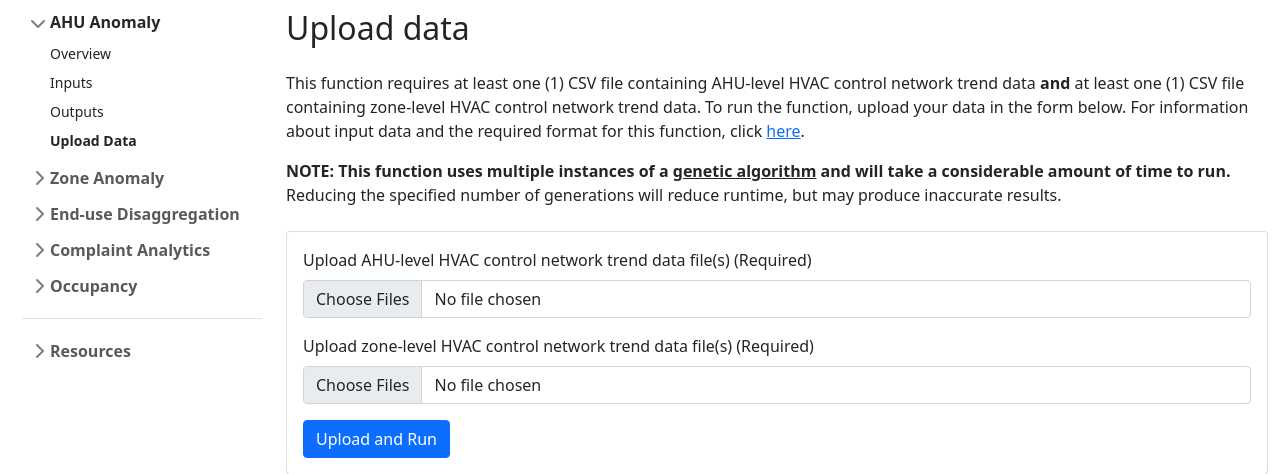
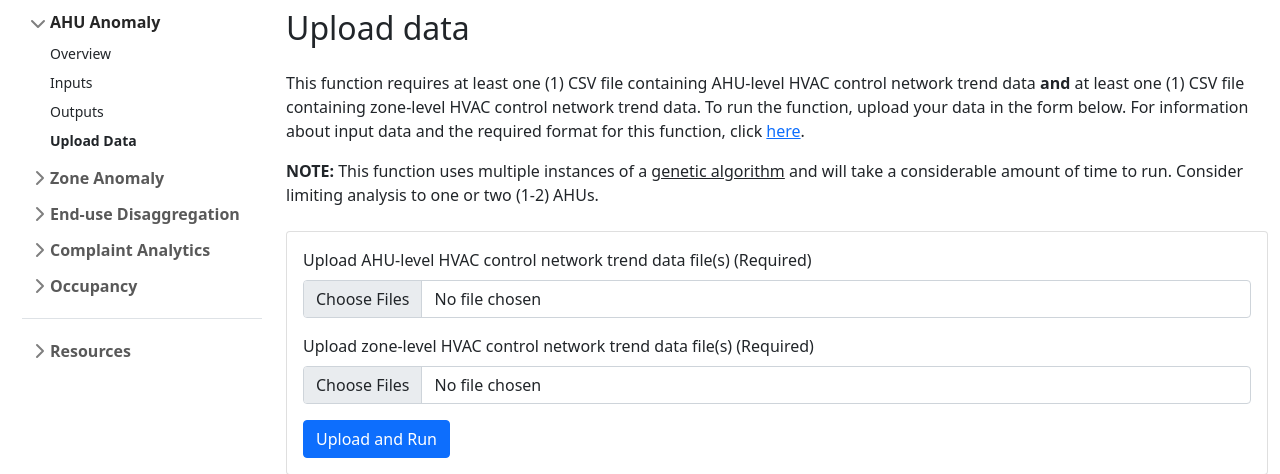
Before and after one commit to Carleton-DBOM-Research-Group/Building_energy_management_toolkit, a Flask app: page /functions/ahuAnomaly/upload in a window 1280 px wide. Shown: the part 235-709 px from the top of the page. Run offline with Flask 2, Linux system fonts and the light colour scheme.

Commit message:
minor wording changes for NOTE genetic algorithm

```diff
--- a/templates/functions_ahuAnomaly_upload.html
+++ b/templates/functions_ahuAnomaly_upload.html
@@ -190,8 +190,7 @@
     <p class="fs-6">This function requires at least one (1) CSV file containing AHU-level HVAC control network trend data <strong>and</strong> at least one (1) CSV file containing zone-level HVAC control network trend data. To run the function, upload your data
       in the form below. For information about input data and the required format for this function, click <a href="/functions/ahuAnomaly/inputs" class="link-blue">here</a>.
     </p>
-    <p class="fs-6 pb-2"><strong>NOTE: This function uses multiple instances of a <u>genetic algorithm</u> and will take a considerable amount of time to run.</strong> Reducing the specified number of generations
-      will reduce runtime, but may produce inaccurate results.</p>
+    <p class="fs-6 pb-2"><strong>NOTE:</strong> This function uses multiple instances of a <u>genetic algorithm</u> and will take a considerable amount of time to run. Consider limiting analysis to one or two (1-2) AHUs.</p>
 
     <!-- Upload data form -->
     <div class="card">
--- a/templates/functions_endUseDisaggregation_upload.html
+++ b/templates/functions_endUseDisaggregation_upload.html
@@ -190,8 +190,7 @@
       data, <strong>and</strong> a minimum of one (1) CSV file containing zone-level HVAC control network trend data, <strong>and</strong> a minimum of one (1) CSV file containing Wi-Fi device count data. To run the function, upload your data
       in the form below. For information about input data and the required format for this function, click <a href="/functions/endUseDisaggregation/inputs" class="link-blue">here</a>.
     </p>
-    <p class="fs-6 pb-2"><strong>NOTE: This function uses multiple instances of a <u>genetic algorithm</u>, and will take a considerable amount of time to run.</strong> Reducing the specified number of generations
-      will reduce runtime, but may produce inaccurate results.</p>
+    <p class="fs-6 pb-2"><strong>NOTE:</strong> This function uses multiple instances of a <u>genetic algorithm</u>, and will take a considerable amount of time to run.</p>
 
     <!-- Upload data form -->
     <div class="card">
--- a/templates/functions_energyBaseline_upload.html
+++ b/templates/functions_energyBaseline_upload.html
@@ -189,6 +189,7 @@
     <p class="fs-6 pb-2">The energy baseline function requires only one (1) CSV file containing energy meter data <strong>and</strong> only one (1) CSV file containing weather data. To run the function, upload your
       data in the form below. For information about input data and the required format for this function, click <a href="/functions/energyBaseline/inputs" class="link-blue">here</a>.
     </p>
+    <p class="fs-6 pb-2"><strong>NOTE:</strong> This function uses multiple instances of a <u>genetic algorithm</u> and will take a considerable amount of time to run.</p>
 
     <!-- Upload data form -->
     <div class="card">
```
